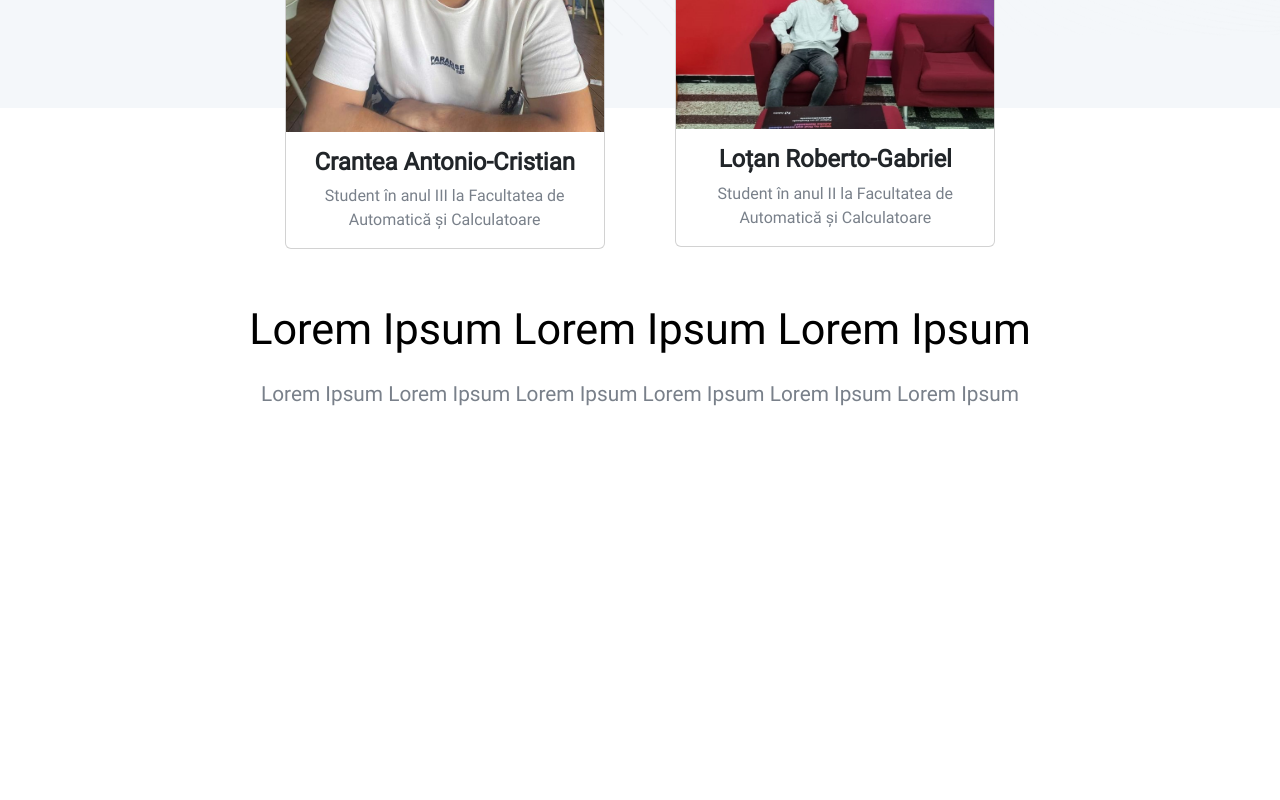
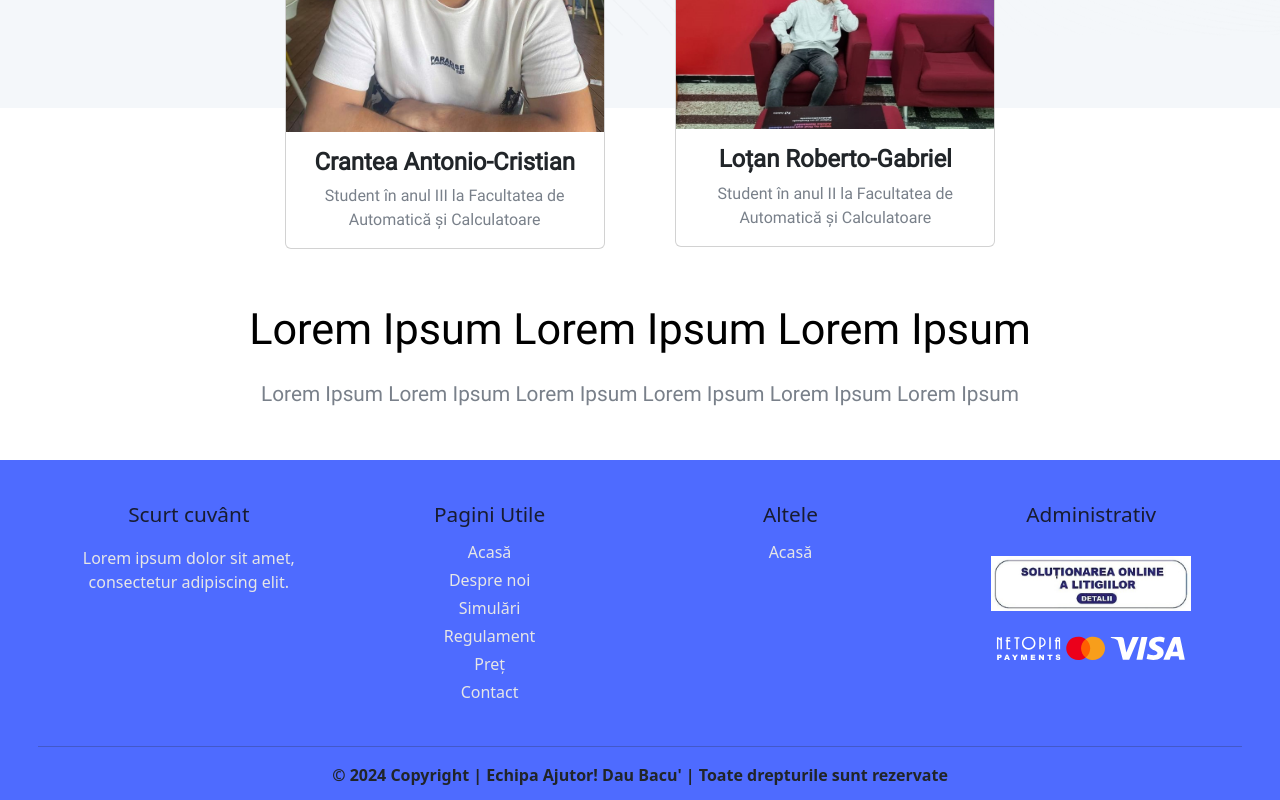
Before and after one commit to AntonioCC147/AjutorDauBacu, a React (Create React App) app in the folder frontend/: page /despre in a window 1280 px wide. Shown: the part 487-1287 px from the top of the page. Before the commit the page ends 913 px from the top, so only its background shows below. Built offline with nearby package versions, Linux system fonts and the light colour scheme.

Commit message:
Modify footer

```diff
--- a/frontend/src/App.js
+++ b/frontend/src/App.js
@@ -18,7 +18,7 @@ export default function App() {
                     <Route path="/despre" element={<About/>}/>
                 </Routes>
             </Router>
-
+            <Footer/>
         </>
     )
 }
--- a/frontend/src/Components/Footer/Footer.css
+++ b/frontend/src/Components/Footer/Footer.css
@@ -1,7 +1,8 @@
 .footerContainer {
     margin-top: 50px;
 
-
+    padding: 3%;
+    padding-bottom: 1%;
 
     background-color: #4E6BFF;
 }
```
